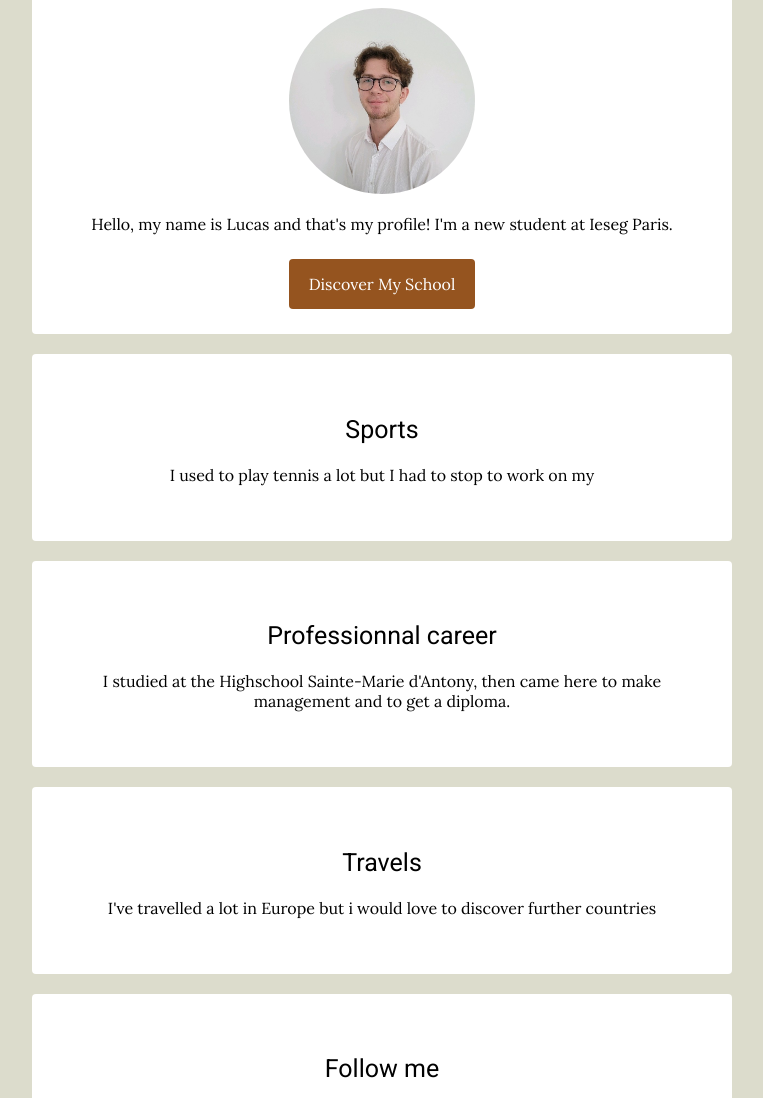
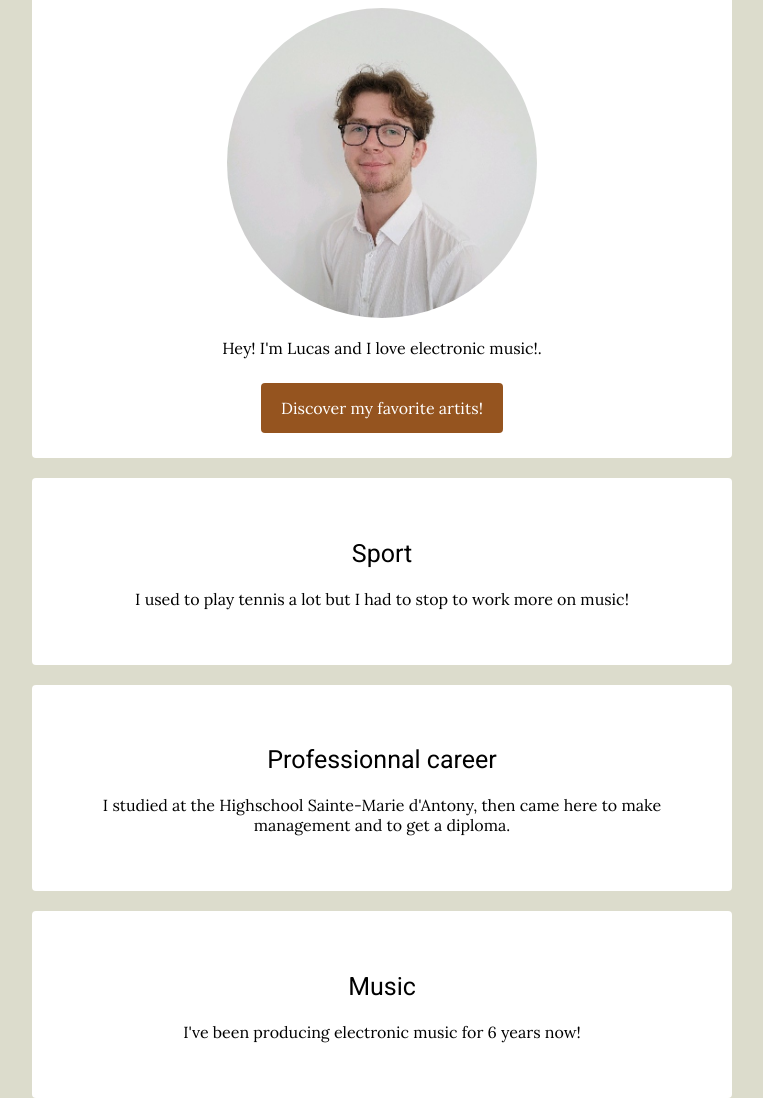
Before and after one commit to lucasraymond/my-profile, a plain HTML site: page index.html in a window 1280 px wide. Shown: the part 162-1260 px from the top of the page, without its empty margins (258-1021 px from the left). Drawn offline with Linux system fonts and the light colour scheme.

Commit message:
Update index.html

```diff
--- a/index.html
+++ b/index.html
@@ -12,16 +12,16 @@
 
 <div class="container">
 <div class="card-white" id="introduction">
-    <h1>Hello everyone, I'm Lucas!</h1>
-  <img src="images/photo-profile.jpg" class="img-circle" height="35%" width="30%" alt="photo-profile">
+    <h1>Hello everyone, It's Lucas!</h1>
+  <img src="images/photo-profile.jpg" class="img-circle" height="50%" width="50%" alt="photo-profile">
   <p>
-Hello, my name is Lucas and that's my profile! I'm a new student at Ieseg Paris.</p>
-  <a href="https://www.ieseg.fr" target="_blank" class="btn-blue"> Discover My School</a>
+Hey! I'm Lucas and I love electronic music!.</p>
+  <a href="https://keinemusik.com/" target="_blank" class="btn-blue">Discover my favorite artits!</a>
 </div>
 <div class="card-white">
-        <h2>Sports</h2>
+        <h2>Sport</h2>
         <p>
-          I used to play tennis a lot but I had to stop to work on my
+          I used to play tennis a lot but I had to stop to work more on music!
         </p>
         </div>
 <div class="card-white">
@@ -31,13 +31,13 @@ Hello, my name is Lucas and that's my profile! I'm a new student at Ieseg Paris.
       </p>
       </div>
       <div class="card-white">
-      <h2>Travels</h2>
+      <h2>Music</h2>
       <p>
-      I've travelled a lot in Europe but i would love to discover further countries
+        I've been producing electronic music for 6 years now!
       </p>
     </div>
       <div class="card-white">
-      <h2>Follow me</h2>
+      <h2>Check My Social Medias</h2>
     <ul class="list-inline">
       <li>
       <a href="https://www.linkedin.com/in/lucas-raymond-86790824b/"target="_blank">
@@ -57,7 +57,5 @@ Hello, my name is Lucas and that's my profile! I'm a new student at Ieseg Paris.
     </ul>
     </div>
     </div>
-
-
   </body>
 </html>
```
